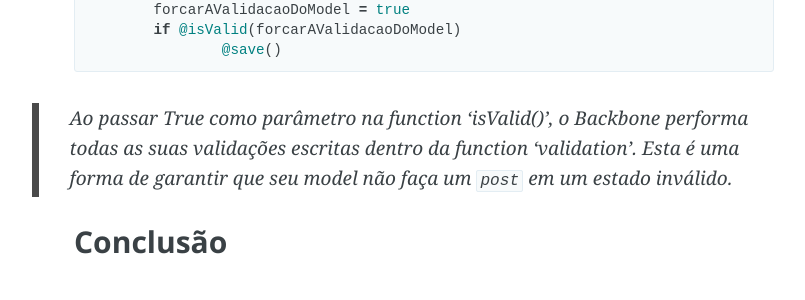
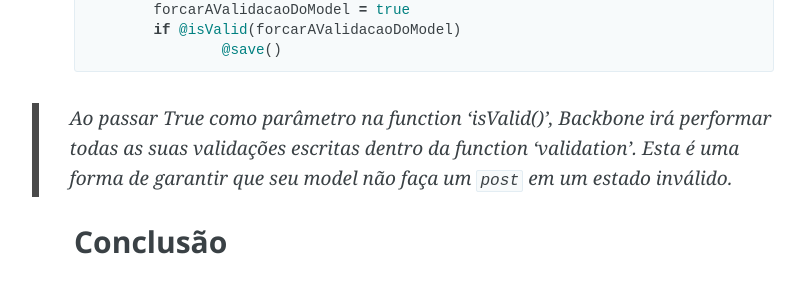
Before and after one commit to renancarvalho/blog, a Jekyll site: the page built from _posts/2014-06-04-5dicas-backbone.md, in a window 1280 px wide and 900 px high, scrolled down 7239 px. Shown: the part 155-455 px from the top of the window, without its empty margins (216-1021 px from the left). Built offline with Jekyll 4.4.1, drawn with Linux system fonts in a browser that asks for light colours; Markdown is read by kramdown in place of the engine named in the settings; comment, search, counter and statistics services are not loaded.

Commit message:
Ajuste
Ajuste de layout

```diff
--- a/_posts/2014-06-04-5dicas-backbone.md
+++ b/_posts/2014-06-04-5dicas-backbone.md
@@ -258,7 +258,7 @@ salvarCliente:->
 		@save()
 {%endhighlight%}
 
-> Ao passar True como parâmetro na function 'isValid()', o Backbone performa todas as suas validações escritas dentro da function 'validation'.
+> Ao passar True como parâmetro na function 'isValid()', Backbone irá performar todas as suas validações escritas dentro da function 'validation'.
 Esta é uma forma de garantir que seu model não faça um `post` em um estado inválido.
 
 
```
Also changed, not shown: 5 other files.
